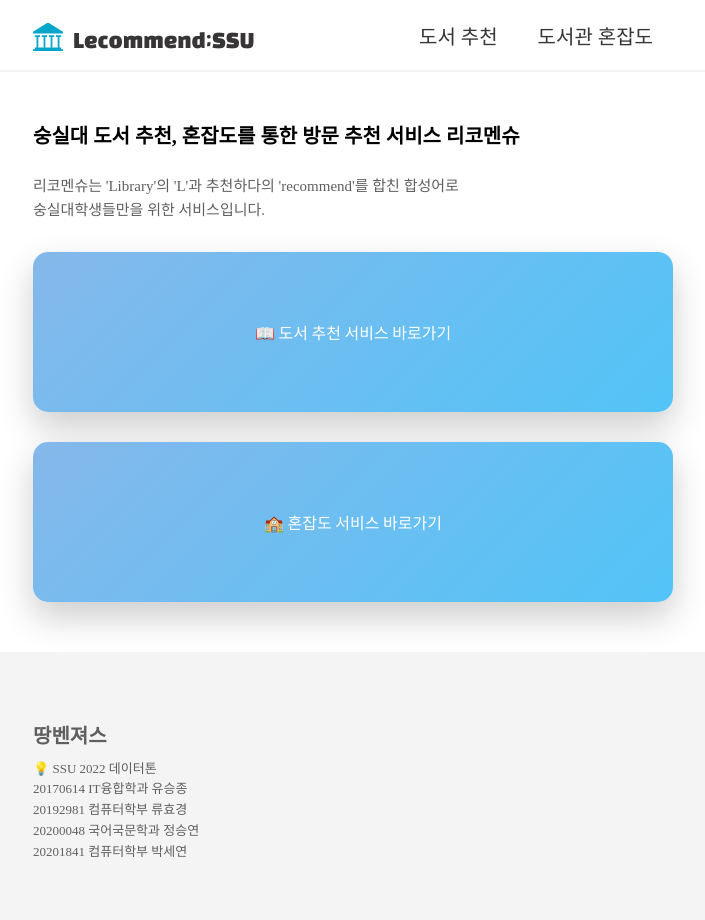
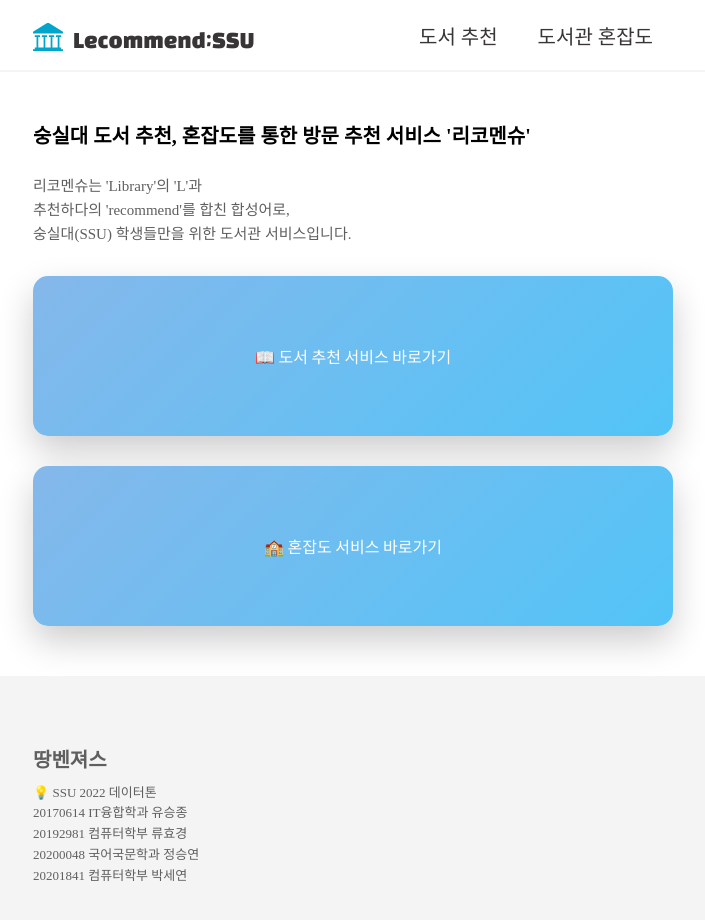
Before and after one commit to seyxxn/lecommendSSU, a React (Create React App) app in the folder lecommend-ssu/: page / in a window 1280 px wide. Shown: the top 920 px of the page, without its empty margins (287-992 px from the left). Built offline with nearby package versions, Linux system fonts and the light colour scheme.

Commit message:
main page 소개 수정

```diff
--- a/lecommend-ssu/src/pages/Home.jsx
+++ b/lecommend-ssu/src/pages/Home.jsx
@@ -5,12 +5,12 @@ function Home() {
   return (
     <div className="main">
       <div className="intro">
-        숭실대 도서 추천, 혼잡도를 통한 방문 추천 서비스 리코멘슈<br></br>
+        숭실대 도서 추천, 혼잡도를 통한 방문 추천 서비스 '리코멘슈'<br></br>
       </div>
       <div className="subIntro">
-        리코멘슈는 'Library'의 'L'과 추천하다의 'recommend'를 합친 합성어로{" "}
-        <br></br>
-        숭실대학생들만을 위한 서비스입니다.
+        리코멘슈는 'Library'의 'L'과 <br></br>추천하다의 'recommend'를 합친
+        합성어로, <br></br>
+        숭실대(SSU) 학생들만을 위한 도서관 서비스입니다.
       </div>
       <ButtonContainer />
     </div>
```
